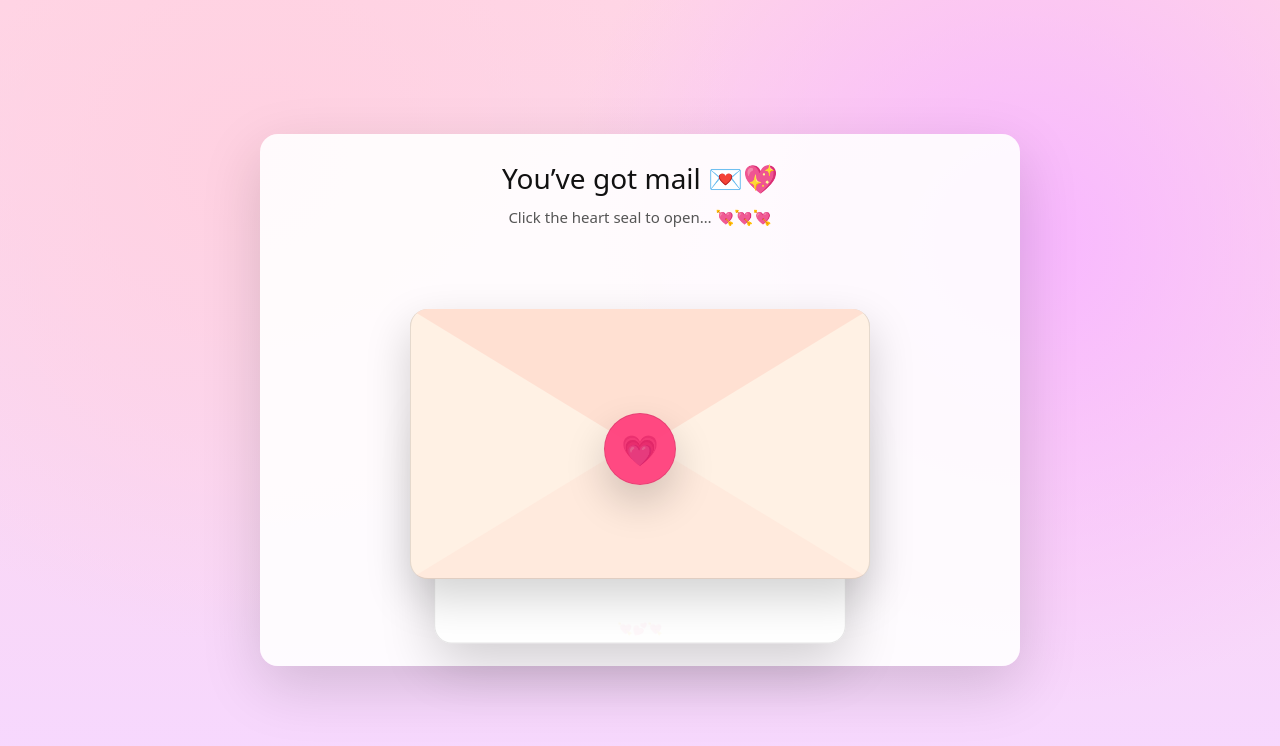
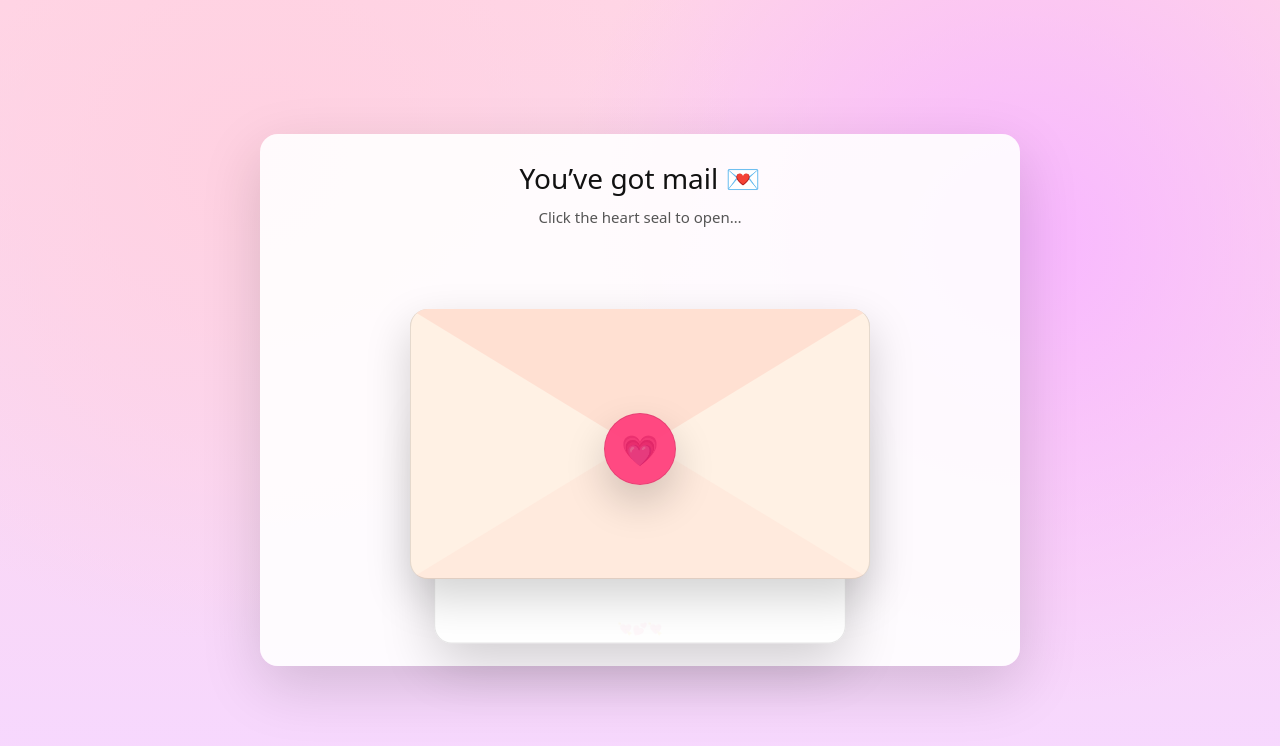
Before and after one commit to halpr2010/valentines_day, a Next.js app: page / in a window 1280 px wide. Shown: the top 746 px of the page. Built offline with nearby package versions, Linux system fonts and the light colour scheme.

Commit message:
Update envelope styling2

```diff
--- a/app/page.tsx
+++ b/app/page.tsx
@@ -398,9 +398,9 @@ export default function Page() {
       <div style={bgStyle}>
         <div style={{ ...cardStyle, width: "min(760px, 92vw)", padding: 28 }}>
           <div style={{ position: "relative", zIndex: 10, pointerEvents: "none" }}>
-            <h1 style={{ ...titleStyle, fontSize: 28 }}>You’ve got mail 💌💖</h1>
+            <h1 style={{ ...titleStyle, fontSize: 28 }}>You’ve got mail 💌</h1>
             <p style={{ ...subtitleStyle, fontSize: 15 }}>
-              Click the heart seal to open… 💘💘💘
+              Click the heart seal to open…
             </p>
           </div>
 
@@ -409,7 +409,7 @@ export default function Page() {
             <div className={`letter ${envOpen ? "open" : ""}`}>
               <div className="letterHead">Dear Lucy…</div>
               <div className="letterLine">I have something to ask you 🥺</div>
-              <div className="letterLine">Open me… 😈💕</div>
+              <div className="letterLine">Open me… 💕</div>
             </div>
 
             {/* Envelope */}
```
